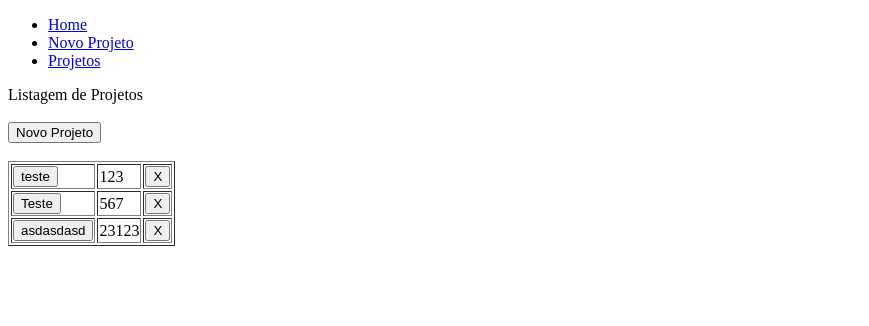
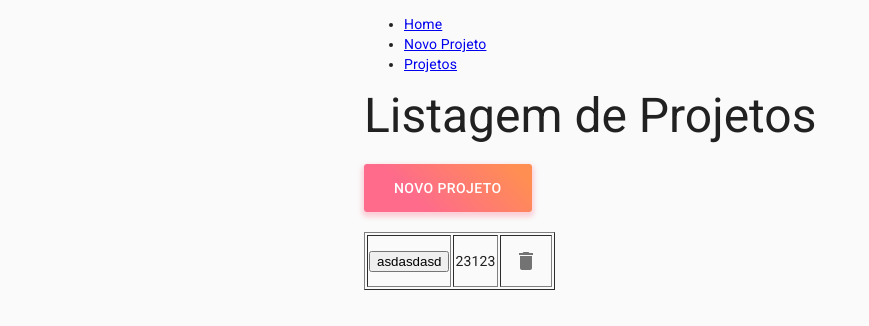
Before and after one commit to diogosmendonca/ExemplosPSW20201, a React (Create React App) app: page / in a window 1280 px wide. Shown: the top 326 px of the page, without its empty margins (0-869 px from the left). Built offline with nearby package versions, Linux system fonts and the light colour scheme; data requests are answered from the project's data file.

Commit message:
adicionando algum estilo com material ui

```diff
--- a/package.json
+++ b/package.json
@@ -4,6 +4,9 @@
   "private": true,
   "dependencies": {
     "@hookform/resolvers": "^1.0.1",
+    "@material-ui/core": "^4.11.0",
+    "@material-ui/icons": "^4.9.1",
+    "@material-ui/styles": "^4.10.0",
     "@reduxjs/toolkit": "^1.4.0",
     "@testing-library/jest-dom": "^4.2.4",
     "@testing-library/react": "^9.3.2",
--- a/public/index.html
+++ b/public/index.html
@@ -3,7 +3,9 @@
   <head>
     <meta charset="utf-8" />
     <link rel="icon" href="%PUBLIC_URL%/favicon.ico" />
-    <meta name="viewport" content="width=device-width, initial-scale=1" />
+    <meta name="viewport" content="minimum-scale=1, initial-scale=1, width=device-width" />
+    <link rel="stylesheet" href="https://fonts.googleapis.com/css?family=Roboto:300,400,500,700&display=swap" />
+    <link rel="stylesheet" href="https://fonts.googleapis.com/icon?family=Material+Icons" />
     <meta name="theme-color" content="#000000" />
     <meta
       name="description"
--- a/shared/projetos.json
+++ b/shared/projetos.json
@@ -1,15 +1,5 @@
 {
   "projetos": [
-    {
-      "nome": "teste",
-      "sigla": "123",
-      "id": 1
-    },
-    {
-      "nome": "Teste",
-      "sigla": "567",
-      "id": 2
-    },
     {
       "nome": "asdasdasd",
       "sigla": "23123",
--- a/src/App.js
+++ b/src/App.js
@@ -3,19 +3,41 @@ import ListagemProjeto from './projetos/TabelaProjetos';
 import FormProjeto from './projetos/FormProjeto';
 import {store} from './store';
 import { Provider } from 'react-redux'
-
 import {
     BrowserRouter as Router,
     Switch,
     Route,
     Link
   } from "react-router-dom";
+import CssBaseline from '@material-ui/core/CssBaseline';
+import { ThemeProvider, createMuiTheme, responsiveFontSizes  } from '@material-ui/core/styles';
+import Container from '@material-ui/core/Container';
+
+//importe as cores que selecionou anteriormente
+import {lightGreen, orange} from '@material-ui/core/colors';
+
+let theme = createMuiTheme({
+
+  palette: {
+    primary: {
+      main: lightGreen[500],
+    },
+    secondary: {
+      main: orange[800],
+    },
+  },
+});
+
+theme = responsiveFontSizes(theme);
 
 
 const App = (props) => {
 
   return (<>
+            <ThemeProvider theme={theme}>
+              <CssBaseline />
               <Provider store={store}>
+              <Container maxWidth="sm">
               <Router>
                 <div>
                       <nav>
@@ -33,7 +55,9 @@ const App = (props) => {
                       </Switch>
                   </div>
               </Router>
+              </Container>
               </Provider>
+            </ThemeProvider>
           </>);
 }
 
--- a/src/projetos/FormProjeto.js
+++ b/src/projetos/FormProjeto.js
@@ -5,6 +5,7 @@ import {addProjetoServer, updateProjetoServer, selectProjetosById} from './Proje
 import {projetoSchema} from './ProjetoSchema';
 import { yupResolver } from '@hookform/resolvers/yup';
 import { useForm } from "react-hook-form";
+import Button from '@material-ui/core/Button';
 
 
 export default function FormProjeto(props){
@@ -54,7 +55,8 @@ export default function FormProjeto(props){
                 &nbsp;<span>{errors.sigla?.message}</span>
             </label>
             <br/>
-            <input type="submit" value="Salvar" />
+            <br/>
+            <Button type="submit" id="Salvar" name="btn_salvar_projeto" variant="contained" color="primary">Salvar</Button>
             </form>
           </>
     );
--- a/src/projetos/TabelaProjetos.js
+++ b/src/projetos/TabelaProjetos.js
@@ -2,6 +2,25 @@ import React, {useEffect} from 'react';
 import {Link } from "react-router-dom";
 import {useSelector, useDispatch} from 'react-redux';
 import {deleteProjetoServer, fetchProjetos, selectAllProjetos} from './ProjetosSlice'
+import Typography from '@material-ui/core/Typography';
+import { makeStyles } from '@material-ui/core/styles';
+import Button from '@material-ui/core/Button';
+import DeleteIcon from '@material-ui/icons/Delete';
+import IconButton from '@material-ui/core/IconButton';
+
+
+const useStyles = makeStyles({
+  root: {
+    background: 'linear-gradient(45deg, #FE6B8B 30%, #FF8E53 90%)',
+    border: 0,
+    borderRadius: 3,
+    boxShadow: '0 3px 5px 2px rgba(255, 105, 135, .3)',
+    color: 'white',
+    height: 48,
+    padding: '0 30px',
+  },
+});
+
 
 export default function ListagemProjeto(props){
 
@@ -11,6 +30,7 @@ export default function ListagemProjeto(props){
 
   const dispatch = useDispatch();
 
+  const classes = useStyles();
 
   function handleClickExcluirProjeto(id){
         dispatch(deleteProjetoServer(id));
@@ -36,8 +56,8 @@ export default function ListagemProjeto(props){
 
   return (
             <>
-              <div id="lbl_titulo_pagina">Listagem de Projetos</div><br/>
-              <Link to="/projetos/novo"><button id="Novo Projeto" name="btn_novo_projeto">Novo Projeto</button></Link><br/><br/>
+              <div id="lbl_titulo_pagina"><Typography variant="h3">Listagem de Projetos</Typography></div><br/>
+              <Button className={classes.root} id="Novo Projeto" name="btn_novo_projeto" to="/projetos/novo" component={Link}>Novo Projeto</Button><br/><br/>
               {tabelaProjetos}
             </>
         );
@@ -48,7 +68,7 @@ export const LinhaProjeto = (props) => {
       return(
           <tr><td><Link to={`/projetos/${props.projeto.id}`}><button>{props.projeto.nome}</button></Link></td>
               <td>{props.projeto.sigla}</td>
-              <td><button id="excluir_projeto" name="excluir_projeto" onClick={() => props.onClickExcluirProjeto(props.projeto.id)}>X</button></td>
+              <td><IconButton id="excluir_projeto" name="excluir_projeto" onClick={() => props.onClickExcluirProjeto(props.projeto.id)}><DeleteIcon /></IconButton></td>
           </tr>
       );
     }else{
```
Also changed, not shown: 1 other file (tests, documents, lock files or other folders). Lines whose indentation alone changed are shown as unchanged.
